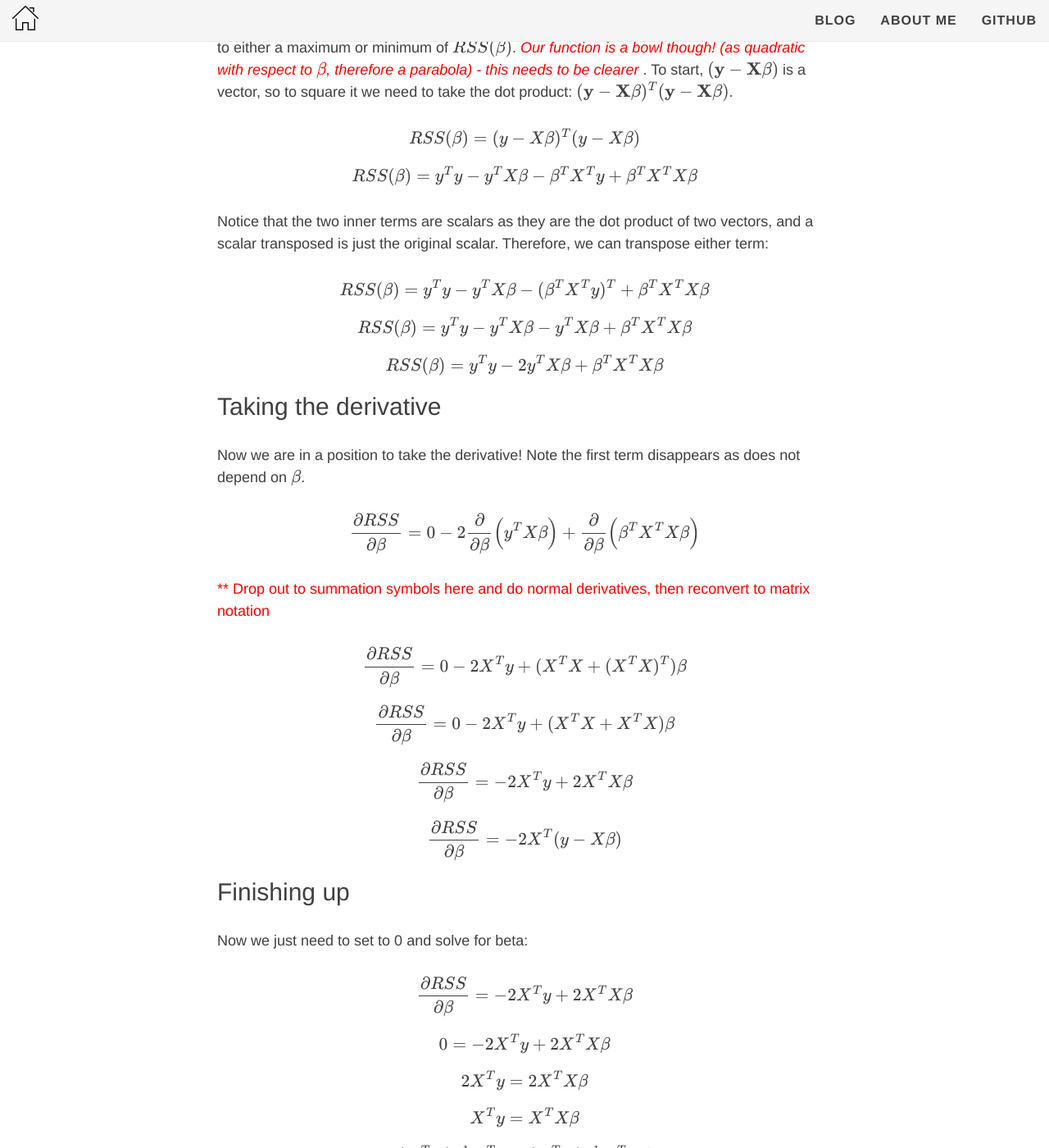
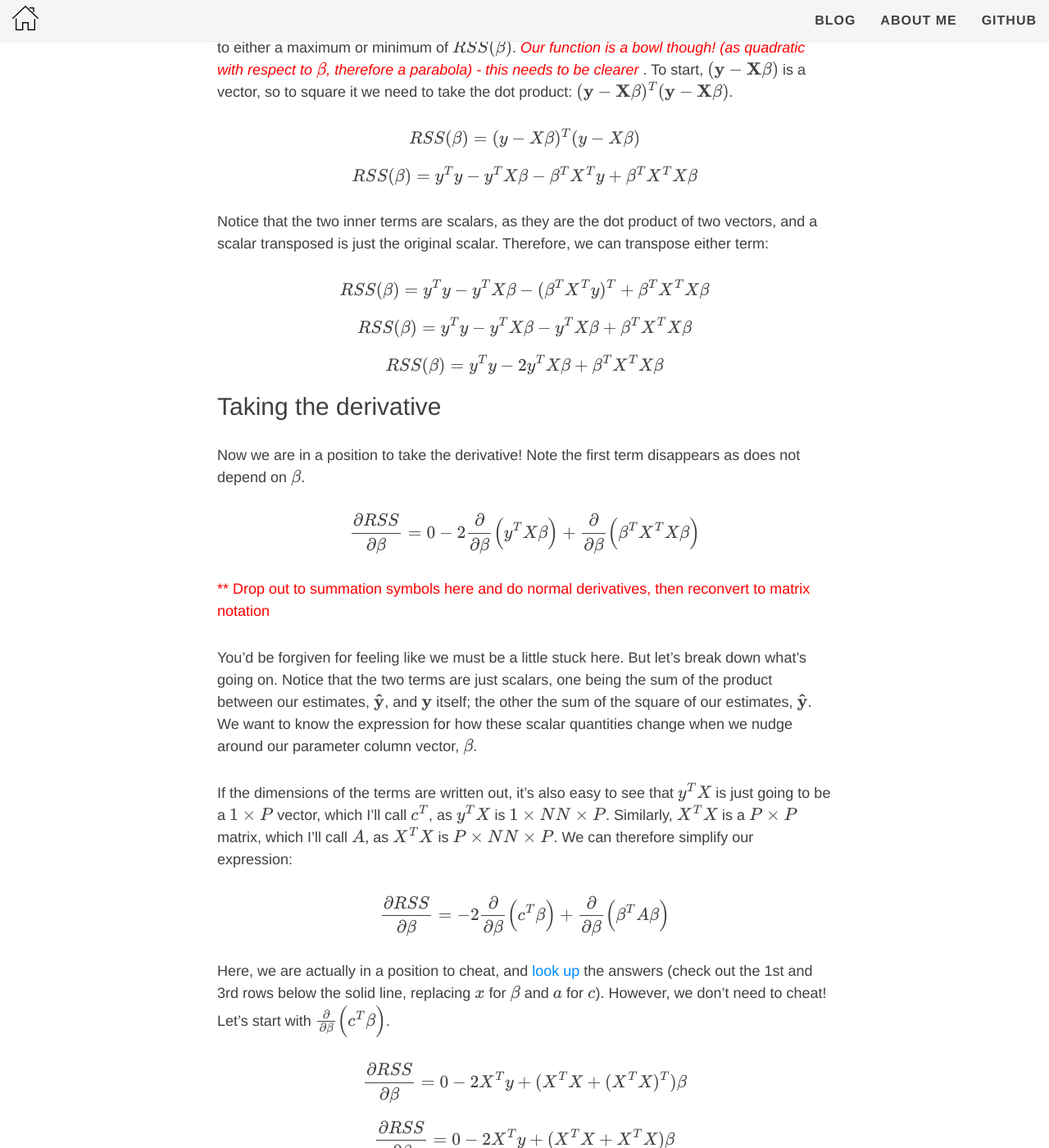
Before and after one commit to jcornford/jcornford.github.io, a Jekyll site: the page built from _posts/2017-01-7-least squares for dummies.md, in a window 1280 px wide and 1400 px high, scrolled down 2284 px. Shown: the whole window at 82% size. Built offline with Jekyll 4.4.1, drawn with Linux system fonts in a browser that asks for light colours; nearby versions of some CDN libraries; formulas are drawn with MathJax 3; comment, search, counter and statistics services are not loaded; some of the changed text lies outside the part shown.

Commit message:
slight update on blog 2

```diff
--- a/_posts/2017-01-7-least squares for dummies.md
+++ b/_posts/2017-01-7-least squares for dummies.md
@@ -91,7 +91,7 @@ $$ RSS(\beta) = (y-X\beta)^T(y-X\beta) $$
 
 $$ RSS(\beta)=  y^Ty - y^TX\beta -\beta^TX^Ty +\beta^TX^TX\beta  $$
 
-Notice that the two inner terms are scalars as they are the dot product of two vectors, and a scalar transposed is just
+Notice that the two inner terms are scalars, as they are the dot product of two vectors, and a scalar transposed is just
  the original scalar. Therefore, we can transpose either term:
 
 $$ RSS(\beta) = y^Ty - y^TX\beta - (\beta^TX^Ty)^T +\beta^TX^TX\beta  $$
@@ -108,6 +108,22 @@ Now we are in a position to take the derivative! Note the first term disappears
 $$ \frac{\partial RSS}{\partial \beta} = 0 - 2\frac{\partial}{\partial \beta} \Big(y^TX\beta \Big) + \frac{\partial}{\partial \beta} \Big(\beta^TX^TX\beta \Big) $$
 
 <span style="color:red"> ** Drop out to summation symbols here and do normal derivatives, then reconvert to matrix notation </span>
+
+You'd be forgiven for feeling like we must be a little stuck here. But let's break down what's going on. Notice that
+the two terms are just scalars, one being the sum of the product between our estimates, $\mathbf{\hat{y}}$, and $\mathbf{y}$ itself;
+the other the sum of the square of our estimates, $\mathbf{\hat{y}}$. We want to know the expression for how these scalar
+quantities change when we nudge around our parameter column vector, $\beta$.
+
+
+If the dimensions of the terms are written out, it's also easy to see that $y^TX$ is just going to be a $1\times P$ vector, which I'll call
+$c^T$, as $y^TX$ is $1\times N N\times P$. Similarly, $X^TX$ is a $P\times P$ matrix, which I'll call $A$, as $X^TX \$ is
+ $P\times N N \times P$. We can therefore simplify our expression:
+
+$$ \frac{\partial RSS}{\partial \beta} = -2\frac{\partial}{\partial \beta} \Big(c^T\beta \Big) + \frac{\partial}{\partial \beta} \Big(\beta^TA\beta \Big) $$
+
+Here, we are actually in a position to cheat, and [look up](https://en.wikipedia.org/wiki/Matrix_calculus#Scalar-by-vector_identities) the
+answers (check out the 1st and 3rd rows below the solid line, replacing $x$ for $\beta$ and $a$ for $c$). However, we don't need to cheat! Let's
+start with $\frac{\partial}{\partial \beta} \Big(c^T\beta \Big)$.
 
 $$\frac{\partial RSS}{\partial \beta} = 0 - 2X^Ty + (X^TX + (X^TX)^T)\beta $$
 
```
Also changed, not shown: other parts of _posts/2017-01-7-least squares for dummies.md (+1 -1 lines).
